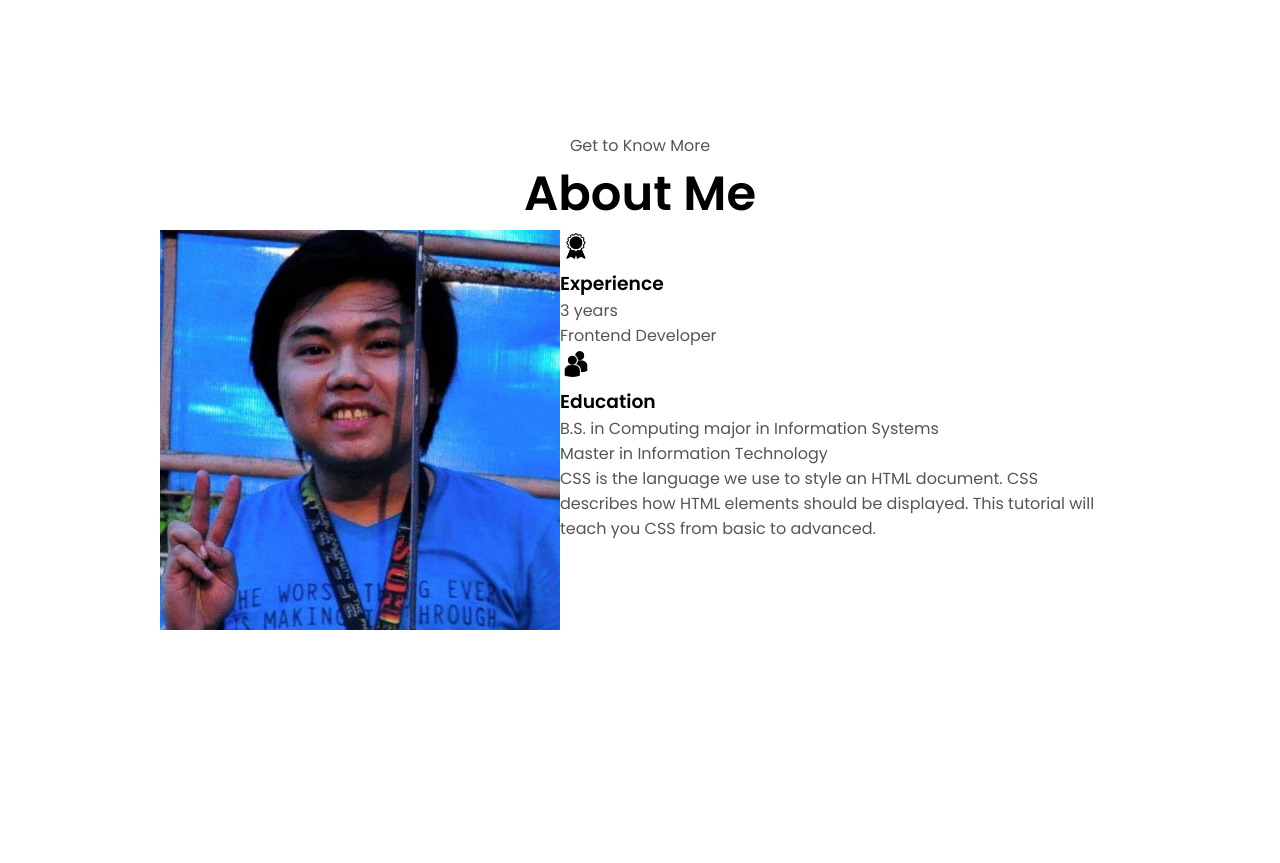
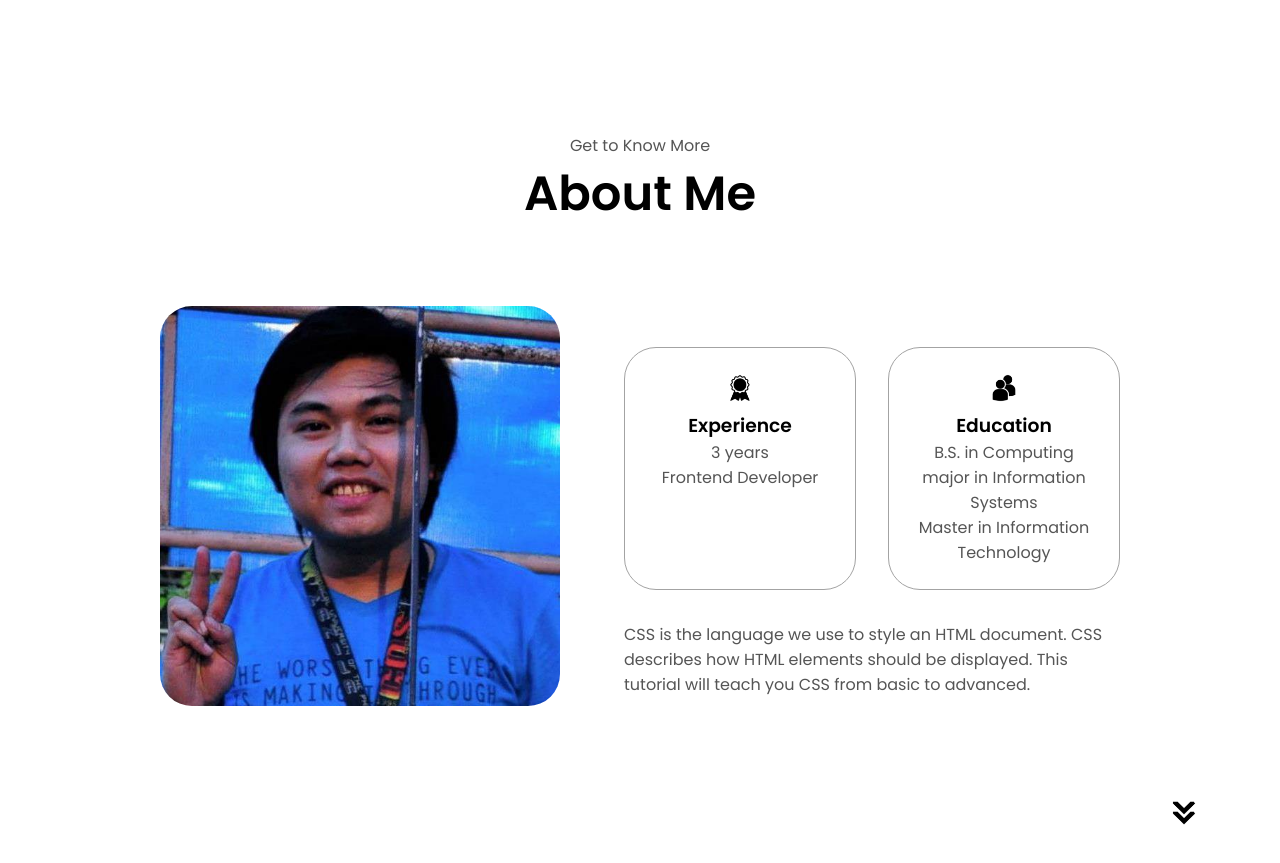
Before and after one commit to madzamador/NS-3A-BSIS-REPO, a plain HTML site: page index.html in a window 1280 px wide. Shown: the part 675-1538 px from the top of the page. Drawn offline with Linux system fonts and the light colour scheme.

Commit message:
Update index and style sheet
Added a style for the about section and an arrow for the next section.

```diff
--- a/index.html
+++ b/index.html
@@ -114,6 +114,12 @@
           </div>
         </div>
       </div>
+      <img
+        src="./assets/arrow.png"
+        alt="Arrow icon"
+        class="icon arrow"
+        onclick="location.href='./experience'"
+      />
     </section>
     <script src="script.js"></script>
   </body>
--- a/style.css
+++ b/style.css
@@ -257,3 +257,56 @@ section {
 .btn-container {
   gap: 1rem;
 }
+
+/* About Section */
+
+#about {
+  position: relative;
+}
+
+.about-containers {
+  gap: 2rem;
+  margin-bottom: 2rem;
+  margin-top: 2rem;
+}
+
+.about-details-container {
+  justify-content: center;
+  flex-direction: column;
+}
+
+.about-containers,
+.about-details-container {
+  display: flex;
+}
+
+.about-pic {
+  border-radius: 2rem;
+}
+
+.details-container {
+  padding: 1.5rem;
+  flex: 1;
+  background: white;
+  border-radius: 2rem;
+  border: rgb(53, 53, 53) 0.1rem solid;
+  border-color: rgb(163, 163, 163);
+  text-align: center;
+}
+
+.section-container {
+  gap: 4rem;
+  height: 75%;
+}
+
+.section__pic-container {
+  height: 400px;
+  width: 400px;
+  margin: auto 0;
+}
+
+.arrow {
+  position: absolute;
+  right: -5rem;
+  bottom: 2.5rem;
+}
```
